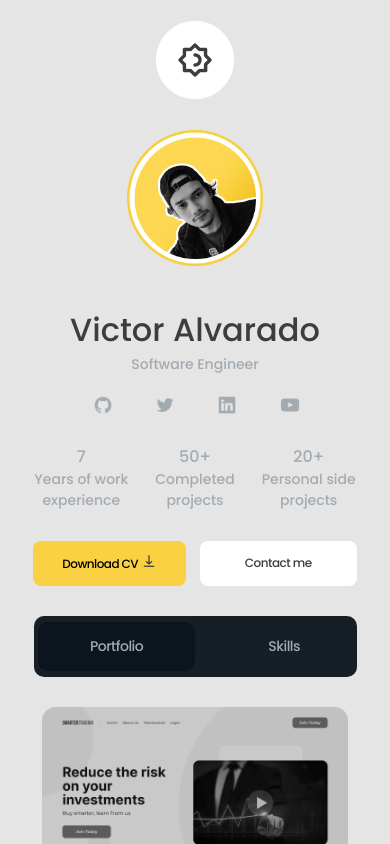
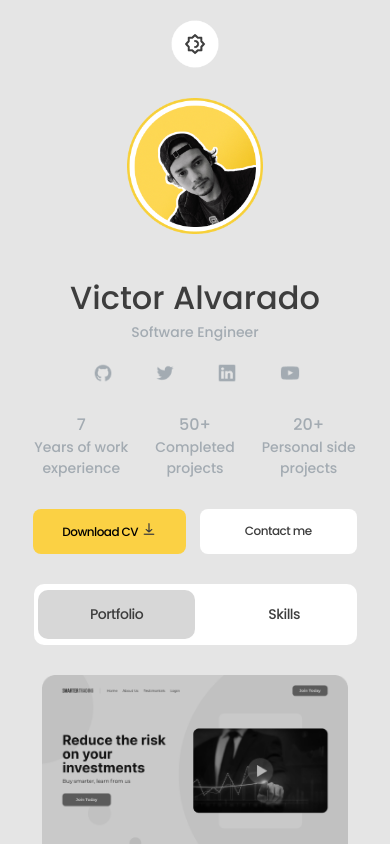
Before and after one commit to mclanecorp/sumply_portofolio, a plain HTML site: page index.html in a window 390 px wide. Both pictures are taken after a click on the element 195 px from the left and 46 px from the top of the page. Shown: the top 844 px of the page. Drawn offline with Linux system fonts and the light colour scheme; a web font is replaced by a local one.

Commit message:
javascript a revoir--responsive-mode dark/light fonctionnelle

```diff
--- a/app.js
+++ b/app.js
@@ -6,6 +6,10 @@ const dark_profile = document.getElementById("dark_profile");
 const light_profile = document.getElementById("light_profile");
 const download_cv = document.getElementById("download_cv");
 const contact_me = document.getElementById("contact_me");
+const tabs_button = document.getElementById("tabs_button");
+const portfolio_tabs = document.getElementById("portfolio_tabs");
+const profile_facts = document.getElementById("profile_facts");
+const skills_tabs = document.getElementById("skills_tabs");
 
 btn_change_theme.addEventListener("click", () => {
   console.log("ok");
@@ -19,6 +23,11 @@ btn_change_theme.addEventListener("click", () => {
     download_cv.style.backgroundColor = "#FFE071";
     contact_me.style.backgroundColor = "#171F26";
     contact_me.style.color = "#A3ABB2";
+    tabs_button.style.backgroundColor = "#171F26";
+    portfolio_tabs.style.color = "#A3ABB2";
+    portfolio_tabs.style.backgroundColor = "#0C151D";
+    profile_facts.style.color = "#A3ABB2";
+    skills_tabs.style.color = "#A3ABB2";
   } else {
     body.style.backgroundColor = "#E5E5E5";
     body.style.color = "#3D3D3D";
@@ -29,5 +38,9 @@ btn_change_theme.addEventListener("click", () => {
     download_cv.style.backgroundColor = "#FBD144";
     contact_me.style.backgroundColor = "#fff";
     contact_me.style.color = "#3D3D3D";
+    tabs_button.style.backgroundColor = "#fff";
+    portfolio_tabs.style.backgroundColor = "#D7D7D7";
+    portfolio_tabs.style.color = "#3D3D3D";
+    skills_tabs.style.color = "#3D3D3D";
   }
 });
--- a/index.html
+++ b/index.html
@@ -19,7 +19,7 @@
         <img
           src="./image/Btn Change-themelight.png"
           alt="#"
-          class="light"
+          class="light width"
           id="light"
         />
       </div>
@@ -50,7 +50,7 @@
           </div>
         </div>
       </div>
-      <div class="profile_facts">
+      <div class="profile_facts" id="profile_facts">
         <div class="box_facts">
           <p class="number_facts">7</p>
           <p class="content_facts">
@@ -79,11 +79,11 @@
         </button>
         <button class="contact_me" id="contact_me">Contact me</button>
       </div>
-      <div class="tabs_button">
-        <div class="portfolio_tabs">
+      <div class="tabs_button" id="tabs_button">
+        <div class="portfolio_tabs" id="portfolio_tabs">
           <p class="tabs">Portfolio</p>
         </div>
-        <div class="skills_tabs">
+        <div class="skills_tabs" id="skills_tabs">
           <p class="tabs">Skills</p>
         </div>
       </div>
--- a/style.css
+++ b/style.css
@@ -132,8 +132,7 @@ header {
 .portfolio_tabs {
   width: 348px;
   padding: 23px 0;
-  background: linear-gradient(0deg, #0c151d, #0c151d),
-    linear-gradient(0deg, #3e64aa, #3e64aa);
+  background-color: #0c151d;
   border-radius: 10px;
   font-family: Poppins;
   font-size: 22px;
@@ -295,8 +294,7 @@ footer {
     width: 100%;
     padding: 14px 52px;
     margin: 6px;
-    background: linear-gradient(0deg, #0c151d, #0c151d),
-      linear-gradient(0deg, #3e64aa, #3e64aa);
+    background-color: #0c151d;
     border-radius: 10px;
     font-family: Poppins;
     font-size: 14px;
@@ -350,3 +348,6 @@ footer {
 .light {
   display: none;
 }
+.light.width {
+  width: 48px;
+}
```
